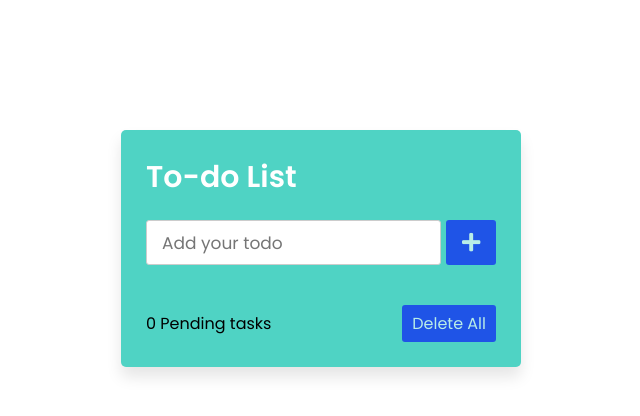
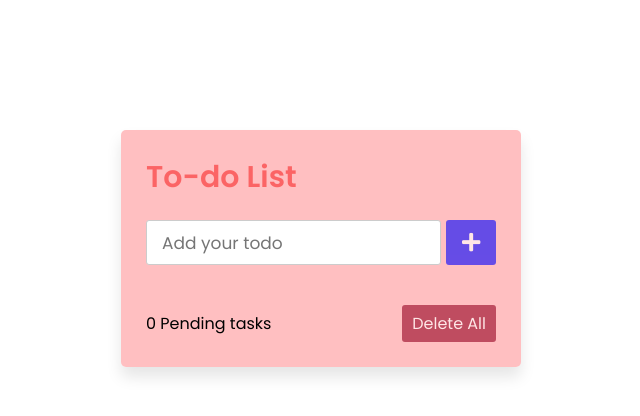
Before and after one commit to AnanyaRohatgi/todo-list, a plain HTML site: page index.html in a window 1280 px wide. Shown: the whole page, without its empty margins (319-959 px from the left). Drawn offline with Linux system fonts and the light colour scheme.

Commit message:
Update main.css

```diff
--- a/main.css
+++ b/main.css
@@ -7,7 +7,7 @@
 }
 
 header {
-    color: white;
+    color: #f93b3bb0 ;
 }
 
 ::selection {
@@ -25,7 +25,7 @@ body {
 }
 
 .wrapper {
-    background: #4FD3C4;
+    background: #ffa2a5b0;
     max-width: 400px;
     width: 100%;
     margin: 120px auto;
@@ -78,7 +78,7 @@ body {
 }
 
 .inputField button:hover {
-    background: blue;
+    background: #950020;
 }
 
 .footer button:hover {
@@ -143,7 +143,7 @@ body {
     font-weight: 400;
     font-size: 16px;
     margin-left: 5px;
-    background: blue;
+    background: #950020;
     cursor: pointer;
     user-select: none;
     opacity: 0.6;
```
